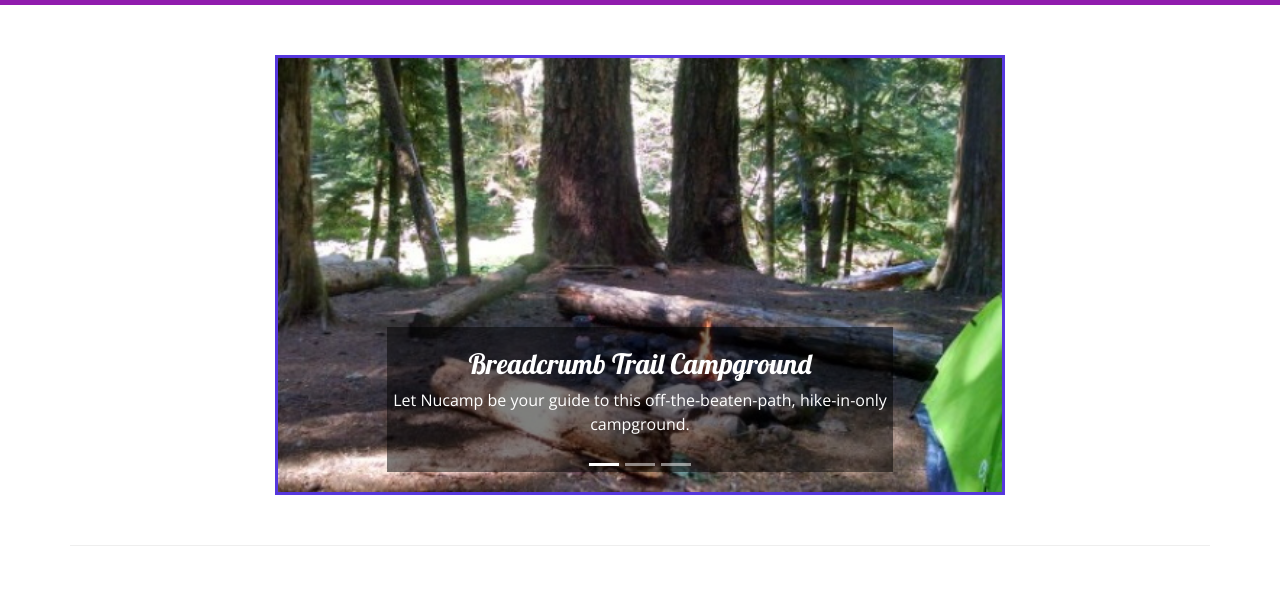
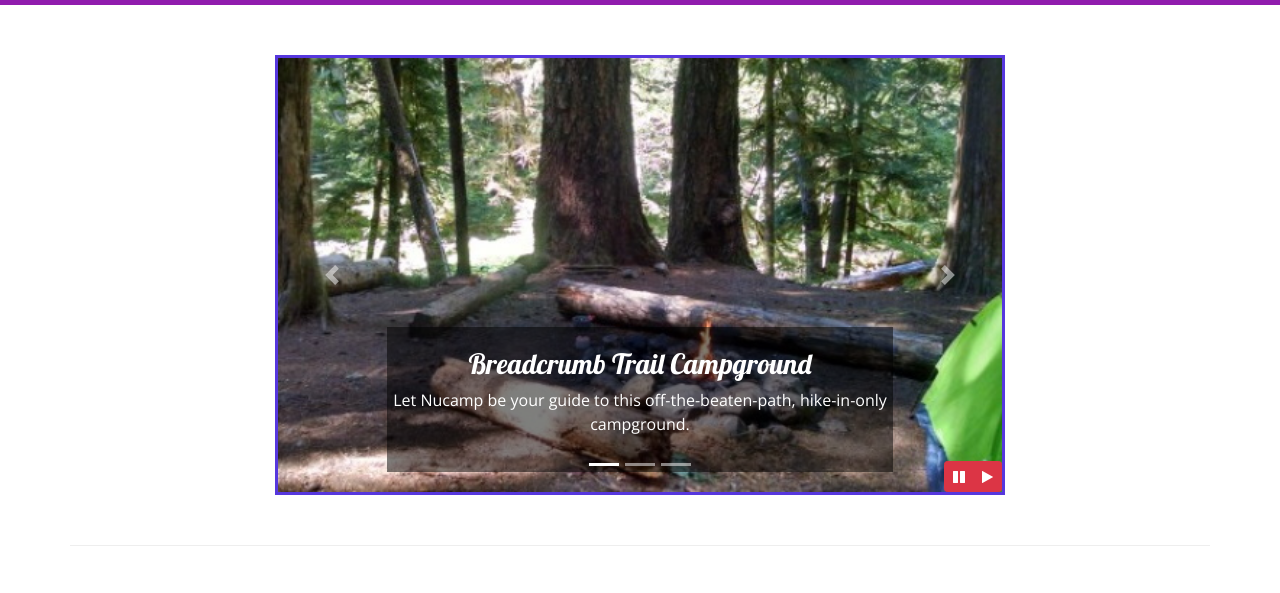
Before and after one commit to umbertojr85/NuCampSite, a website: page index.html in a window 1280 px wide. Shown: the part 316-909 px from the top of the page. Drawn offline with nearby package versions, Linux system fonts and the light colour scheme.

Commit message:
Bootstrap and jQuery Part 1

```diff
--- a/css/styles.css
+++ b/css/styles.css
@@ -51,3 +51,10 @@ header h2 {
 .carousel {
     border: solid #5637DD;
 }
+
+#carouselButton {
+    position: absolute;
+    right: 0;
+    bottom: 0;
+    z-index: 100;
+}
--- a/index.html
+++ b/index.html
@@ -77,13 +77,12 @@
                                 <div class="col-2 btn-group btn-group-toggle" data-toggle="buttons">
 
                                 </div>
-                                <div class="btn-group-toggle" data-toggle="buttons">
+                                <div class="btn-group btn-group-toggle" data-toggle="buttons">
                                     <label class="btn btn-success active">
                                         <input type="checkbox" checked autocomplete="off" name="siteType" id="siteTent"
                                             value="tent"> Tent
                                     </label>
-                                </div>
-                                <div class="btn-group-toggle" data-toggle="buttons">
+
                                     <label class="btn btn-primary active">
                                         <input type="checkbox" checked autocomplete="off" name="siteType" id="siteRV"
                                             value="RV"> RV
@@ -215,8 +214,6 @@
                             </div>
                         </div>
                     </div>
-                </div>
-            </div>
                     <a class="carousel-control-prev" href="#homeCarousel" role="button" data-slide="prev">
                         <span class="carousel-control-prev-icon"></span>
                         <span class="sr-only">Previous</span>
@@ -225,6 +222,16 @@
                         <span class="carousel-control-next-icon"></span>
                         <span class="sr-only">Next</span>
                     </a>
+                    <div class="btn-group" id="carouselButton">
+                        <button class="btn btn-danger btn-sm" id="carouselPause">
+                            <i class="fa fa-pause"></i>
+                        </button>
+                        <button class="btn btn-danger btn-sm" id="carouselPlay">
+                            <i class="fa fa-play"></i>
+                        </button>
+                    </div>
+                </div>
+            </div>
         </div>
 
         <div class="row row-content align-items-center">
@@ -312,10 +319,23 @@
                 </div>
             </div>
         </footer>
+
         <!-- jQuery must come first, then Popper.js, then the Bootstrap JavaScript plugins.-->
         <script src="node_modules/jquery/dist/jquery.slim.min.js"></script>
         <script src="node_modules/popper.js/dist/umd/popper.min.js"></script>
         <script src="node_modules/bootstrap/dist/js/bootstrap.min.js"></script>
+
+        <script>
+            $(function () {
+                $(".carousel").carousel({ interval: 2000 });
+                $("#carouselPause").click(function () {
+                    $(".carousel").carousel("pause");
+                });
+                $("#carouselPlay").click(function () {
+                    $(".carousel").carousel("cycle");
+                });
+            });
+        </script>
 
 
 
```
Lines whose indentation alone changed are shown as unchanged.
